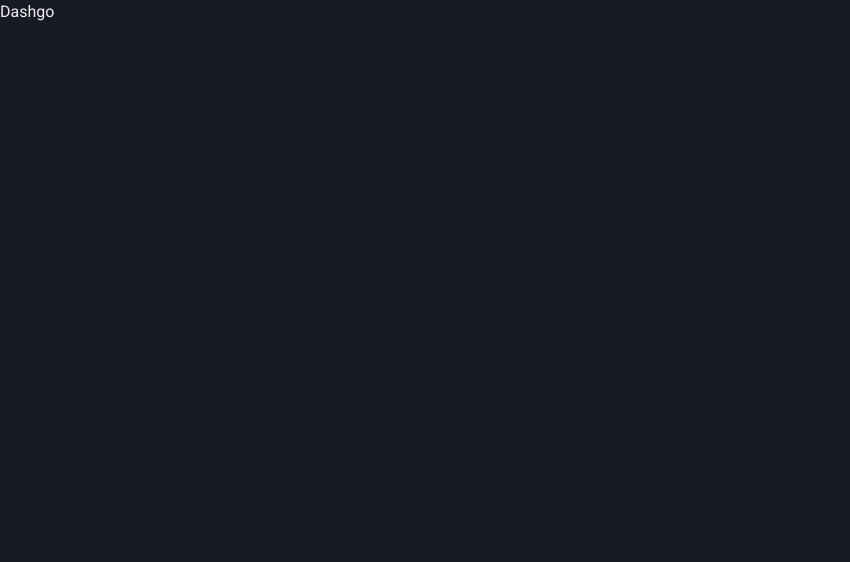
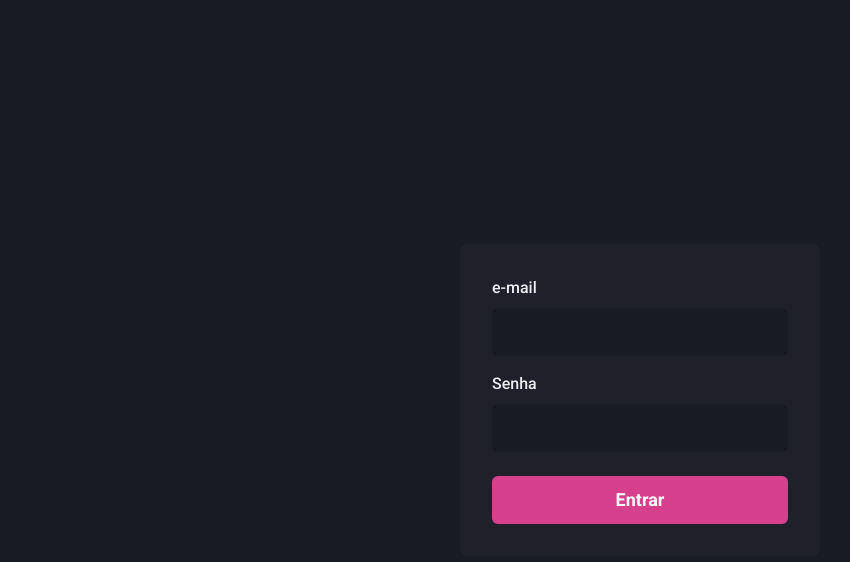
Before and after one commit to pimentafm/Dashgo, a Next.js app: page / in a window 1280 px wide. Shown: the top 562 px of the page, without its empty margins (0-850 px from the left). Built offline with nearby package versions, Linux system fonts and the light colour scheme.

Commit message:
Create SignIn page

```diff
--- /dev/null
+++ b/src/components/Form/Input.tsx
@@ -0,0 +1,31 @@
+import {
+  Input as ChakraInput,
+  FormLabel,
+  FormControl,
+  InputProps as ChakraInputProps,
+} from "@chakra-ui/react";
+
+interface InputProps extends ChakraInputProps {
+  name: string;
+  label?: string;
+}
+
+export function Input({ name, label, ...rest }: InputProps) {
+  return (
+    <FormControl>
+      {!!label && <FormLabel htmlFor={name}>{label}</FormLabel>}
+      <ChakraInput
+        name={name}
+        id={name}
+        focusBorderColor="pink.500"
+        bgColor="gray.900"
+        variant="filled"
+        _hover={{
+          bgColor: "gray.900",
+        }}
+        size="lg"
+        {...rest}
+      />
+    </FormControl>
+  );
+}
--- a/src/pages/index.tsx
+++ b/src/pages/index.tsx
@@ -1,3 +1,28 @@
-export default function Home() {
-  return <h1>Dashgo</h1>;
+import { Button, Flex, Stack } from "@chakra-ui/react";
+
+import { Input } from "../components/Form/Input";
+
+export default function SignIn() {
+  return (
+    <Flex w="100vw" h="100vh" align="center" justify="center">
+      <Flex
+        as="form"
+        w="100%"
+        maxWidth={360}
+        bg="gray.800"
+        p="8"
+        borderRadius={8}
+        flexDir="column"
+      >
+        <Stack spacing="4">
+          <Input name="email" type="email" label="e-mail"></Input>
+          <Input name="password" type="password" label="Senha"></Input>
+        </Stack>
+
+        <Button type="submit" mt="6" colorScheme="pink" size="lg">
+          Entrar
+        </Button>
+      </Flex>
+    </Flex>
+  );
 }
```
